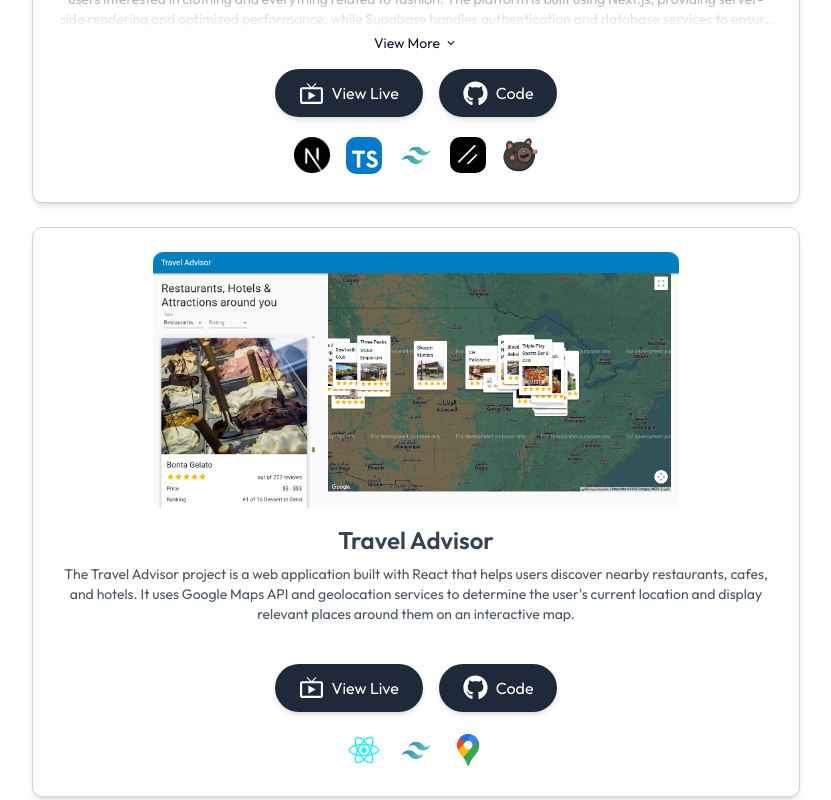
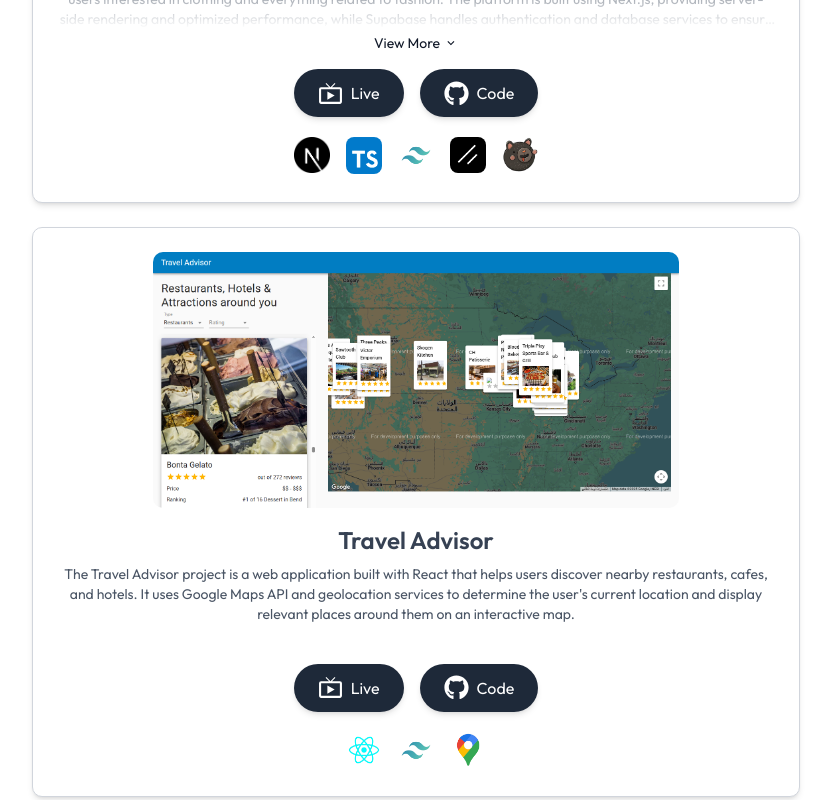
Before and after one commit to toony10/portfolio, a Next.js app: page / in a window 1280 px wide. Shown: the part 3020-3820 px from the top of the page, without its empty margins (224-1055 px from the left). Built offline with nearby package versions, Linux system fonts and the light colour scheme.

Commit message:
update works

```diff
--- a/app/components/Work.tsx
+++ b/app/components/Work.tsx
@@ -83,7 +83,7 @@
                                     rel="noopener noreferrer"
                                     className="mt-4 px-6 py-2 bg-gray-800 dark:bg-[#e7e7e7] text-white rounded-full shadow-md hover:bg-gray-900 hover:dark:bg-[#c5c5c5] dark:text-gray-900 transition-all flex gap-2 justify-center items-center"
                                 >
-                                    <MdLiveTv size={ 25 } /> View Live
+                                    <MdLiveTv size={ 25 } />Live
                                 </Link>
                                 { project.code && (
                                     <Link
@@ -101,7 +101,7 @@
                                     <span key={ techIndex } className="flex items-center justify-center text-gray-700 dark:text-[#f8f9fa] rounded-full text-sm font-medium w-9">
                                         <Tooltip>
                                             <TooltipTrigger asChild>
-                                                <Image src={ Tech.img } alt='ss' className='rounded-lg' />
+                                                <Image src={ Tech.img } alt='ss' className='rounded-md' />
                                             </TooltipTrigger>
                                             <TooltipContent>
                                                 <p>{ Tech.title }</p>
```
